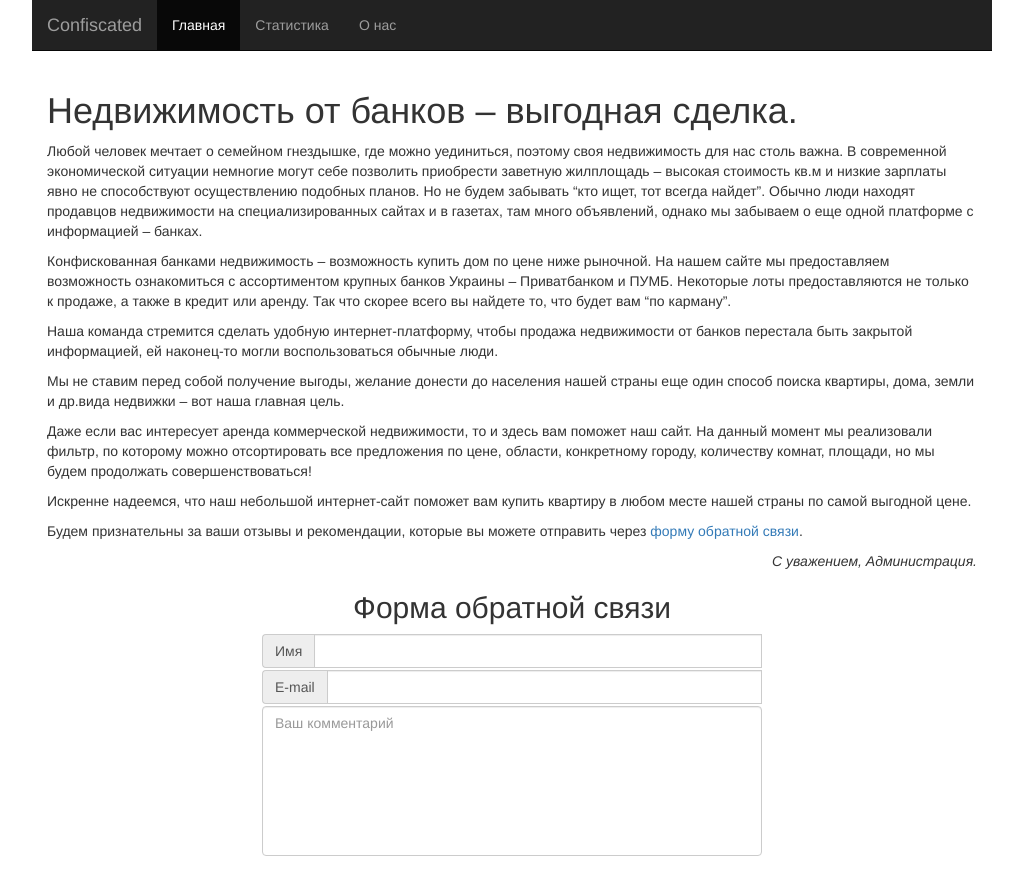
After one commit to dkasyanov/confiskated, a Flask app: page /about in a window 1280 px wide. The commit adds this page. Shown: the whole page, without its empty margins (128-1151 px from the left). Run offline with Flask 2, Linux system fonts and the light colour scheme; parts of the project's set-up code (start-up, migrations or seed data) failed here and were passed over; some libraries are stand-ins or nearby versions.

Commit message:
- add about.html - add form of feedback (html variant)

```diff
--- a/app/static/css/base.css
+++ b/app/static/css/base.css
@@ -99,3 +99,11 @@ input, select {
 .form-inline input{
     width: 70px !important;
 }
+#form_feedback{
+    max-width: 500px !important;
+    margin: 0 auto;
+}
+textarea{
+    resize: none;
+    height: 150px !important;
+}
--- /dev/null
+++ b/app/templates/about.html
@@ -0,0 +1,44 @@
+{%  extends "base.html" %}
+{% block content %}
+    <div class="container">
+        <div class="row">
+            <div class="col-lg-12 col-md-12 col-sm-12 col-xs-12">
+                <h1>Недвижимость от банков – выгодная сделка.</h1>
+
+                    <p>Любой человек мечтает о семейном гнездышке, где можно уединиться, поэтому своя  недвижимость для нас столь важна. В современной экономической ситуации  немногие могут себе позволить приобрести заветную жилплощадь – высокая стоимость кв.м и низкие зарплаты явно не способствуют осуществлению подобных планов. Но не будем забывать “кто ищет, тот всегда найдет”. Обычно люди находят продавцов недвижимости на специализированных сайтах и в газетах, там много объявлений, однако мы забываем о еще одной платформе с информацией – банках.</p>
+                    <p>Конфискованная банками недвижимость – возможность купить дом по цене ниже рыночной. На нашем сайте мы предоставляем возможность ознакомиться с ассортиментом крупных банков  Украины – Приватбанком и ПУМБ. Некоторые лоты предоставляются не только к продаже, а также в кредит или аренду. Так что скорее всего вы найдете то, что будет вам “по карману”.</p>
+                    <p>Наша команда стремится сделать удобную интернет-платформу, чтобы продажа недвижимости от банков перестала быть закрытой информацией, ей наконец-то могли воспользоваться обычные люди.</p>
+                    <p>Мы не ставим перед собой получение выгоды, желание донести до населения нашей страны еще один способ поиска квартиры, дома, земли и др.вида недвижки – вот наша главная цель.</p>
+                    <p>Даже если вас интересует аренда коммерческой недвижимости, то и здесь вам поможет наш сайт. На данный момент мы реализовали фильтр, по которому можно отсортировать все предложения по цене, области, конкретному городу, количеству комнат, площади, но мы будем продолжать совершенствоваться!</p>
+                    <p>Искренне надеемся, что наш небольшой интернет-сайт поможет вам купить квартиру в любом месте нашей страны по самой выгодной цене.</p>
+                    <p>Будем признательны за ваши отзывы и рекомендации, которые вы можете отправить через <a href="#form_feedback">форму обратной связи</a>.</p>
+
+                    <p class="text-right"><i>С уважением, Администрация.</i></p>
+
+
+                <div id="form_feedback" class="text-center">
+                    <h2 >Форма обратной связи</h2>
+
+                    <form action="">
+
+                        <div class="input-group" style="margin: 2px 0">
+                            <span class="input-group-addon" id="sizing-addon1">Имя</span>
+                            <input type="text" id="user_name" class="form-control" name="user" aria-describedby="sizing-addon1" style="margin: 0 "/><br>
+                        </div>
+                        <div class="input-group" style="margin: 2px 0">
+                            <span class="input-group-addon" id="sizing-addon1">E-mail</span>
+                            <input type="text" id="user_email" class="form-control" name="email" aria-describedby="sizing-addon1" style="margin: 0"/><br>
+                        </div>
+
+
+                        <textarea name="comment" id="information" class="form-control" rows="3" placeholder="Ваш комментарий"></textarea><br>
+                    </form>
+                </div>
+
+            </div>
+        </div>
+
+    </div>
+
+
+{% endblock %}
--- a/app/templates/base.html
+++ b/app/templates/base.html
@@ -52,6 +52,9 @@
                 <li>
                     <a href="{{ url_for('statistics') }}">Статистика<span class="sr-only">()</span></a>
                 </li>
+                <li>
+                    <a href="{{ url_for('about') }}">О нас<span class="sr-only">()</span></a>
+                </li>
             </ul>
         </div>
     </div>
--- a/app/views.py
+++ b/app/views.py
@@ -144,6 +144,10 @@ def statistics():
     return render_template('statistics.html', data=visits_graph)
 
 
+@app.route('/about')
+def about():
+    return render_template("about.html")
+
 def filter_action(form):
     region_id = (int(form.regionSelector.data) if int(form.regionSelector.data) > 0 else None)
     city_id = (int(form.citySelector.data) if int(form.citySelector.data) > 0 else None)
```
Also changed, not shown: app.db.
